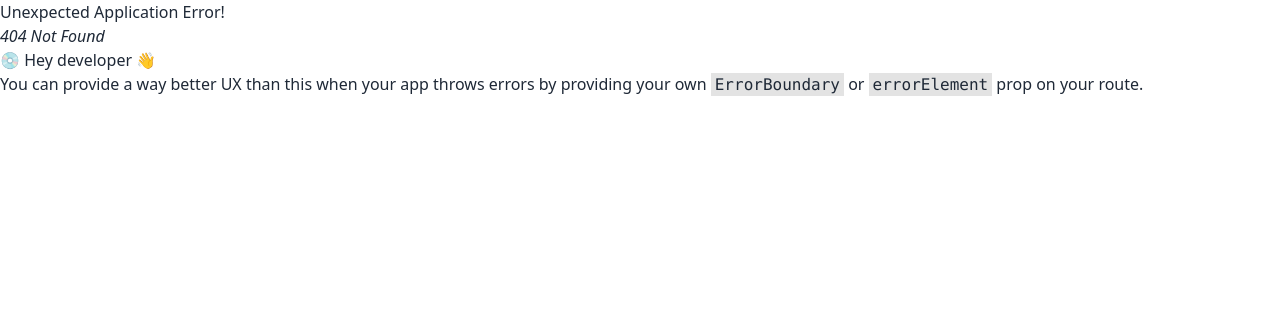
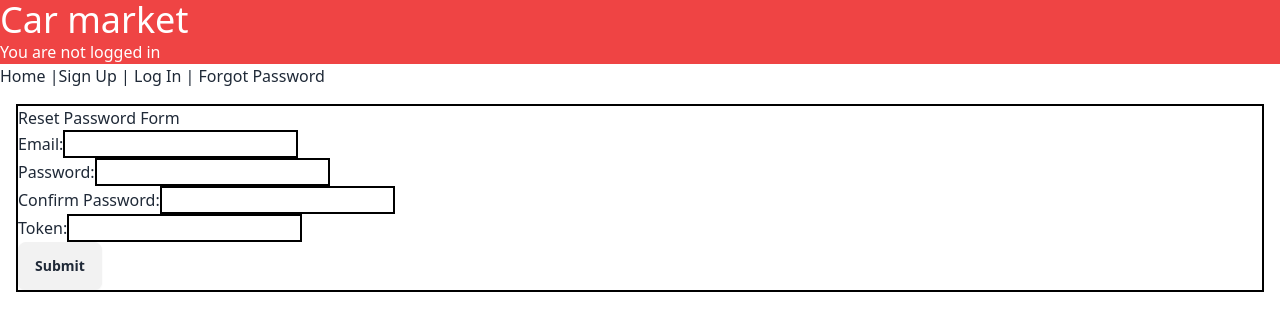
Before and after one commit to Duje0801/car-market, a React (Vite) app in the folder client/: page /resetPassword in a window 1280 px wide. Before the commit this address had no page. Shown: the top 330 px of the page. Built offline with nearby package versions, Linux system fonts and the light colour scheme.

Commit message:
added: reset password component (FE), button redirection after email confirmation in forgot password component (FE), reset password function with route (BE)

```diff
--- a/client/src/components/forgotPassword.tsx
+++ b/client/src/components/forgotPassword.tsx
@@ -2,6 +2,7 @@ import React, { FormEvent, useState } from "react";
 import { useSelector } from "react-redux";
 import { store } from "../store";
 import { Hourglass } from "react-loader-spinner";
+import { useNavigate } from "react-router-dom";
 import axios from "axios";
 
 export function ForgotPassword() {
@@ -16,6 +17,8 @@ export function ForgotPassword() {
   const { data, isChecked } = useSelector(
     (state: ReturnType<typeof store.getState>) => state.profile
   );
+
+  const navigate = useNavigate()
 
   //Form data states changes
   const handleChangeEmail = (event: React.ChangeEvent<HTMLInputElement>) => {
@@ -57,7 +60,9 @@ export function ForgotPassword() {
   };
 
   //Next step, password restarting
-  const handleClick = () => {};
+  const handleClick = () => {
+    navigate("/resetPassword")
+  };
 
   if (!isChecked) return <div>Loading...</div>;
   else if (data.username) return <div>You are already logged in!</div>;
--- /dev/null
+++ b/client/src/components/resetPassword.tsx
@@ -0,0 +1,170 @@
+import React, { FormEvent, useState } from "react";
+import { useNavigate } from "react-router-dom";
+import { useSelector } from "react-redux";
+import { store } from "../store";
+import { Hourglass } from "react-loader-spinner";
+import axios from "axios";
+
+export function ResetPassword() {
+  //Form data states
+  const [email, setEmail] = useState<string>("");
+  const [password, setPassword] = useState<string>("");
+  const [confirmPassword, setConfirmPassword] = useState<string>("");
+  const [token, setToken] = useState<string>("");
+
+  //Other states
+  const [isSaving, setIsSaving] = useState<boolean>(false);
+  const [error, setError] = useState<string>("");
+
+  const { data, isChecked } = useSelector(
+    (state: ReturnType<typeof store.getState>) => state.profile
+  );
+
+  const navigate = useNavigate();
+
+  const handleChangeEmail = (event: React.ChangeEvent<HTMLInputElement>) => {
+    setEmail(event.target.value);
+  };
+
+  const handleChangePassword = (event: React.ChangeEvent<HTMLInputElement>) => {
+    setPassword(event.target.value);
+  };
+
+  const handleChangeConfirmPassword = (
+    event: React.ChangeEvent<HTMLInputElement>
+  ) => {
+    setConfirmPassword(event.target.value);
+  };
+
+  const handleChangeToken = (event: React.ChangeEvent<HTMLInputElement>) => {
+    setToken(event.target.value);
+  };
+
+  //Submit function
+  const handleSubmit = async (e: FormEvent) => {
+    e.preventDefault();
+
+    setIsSaving(true);
+
+    if (password !== confirmPassword) {
+      setPassword("");
+      setConfirmPassword("");
+      setToken("");
+      setIsSaving(false);
+      setError("Passwords must be identical");
+      return;
+    }
+
+    try {
+      const data = new FormData();
+      data.append("email", email);
+      data.append("password", password);
+      data.append("confirmPassword", confirmPassword);
+      data.append("token", token);
+
+      await axios.post(
+        "http://localhost:4000/api/v1/user/resetPassword",
+        data,
+        {
+          headers: {
+            "Content-Type": "application/json",
+          },
+        }
+      );
+      navigate("/");
+    } catch (error: any) {
+      if (
+        error?.response?.data?.status === "fail" &&
+        typeof error?.response?.data?.message === `string`
+      ) {
+        setError(error.response.data.message);
+      } else {
+        setError("Something went wrong, please try again later.");
+      }
+      setPassword("");
+      setConfirmPassword("");
+      setToken("");
+      setIsSaving(false);
+    }
+  };
+
+  if (!isChecked) return <div>Loading...</div>;
+  else if (data.username) return <div>You are already logged in!</div>;
+  else
+    return (
+      <>
+        <form onSubmit={handleSubmit} className="border-2 border-black m-4">
+          <p>Reset Password Form</p>
+          {error && <p className="text-red-500">{error}</p>}
+          <div>
+            <label htmlFor="emailField">Email:</label>
+            <input
+              type="email"
+              maxLength={40}
+              id="emailField"
+              value={email}
+              onChange={handleChangeEmail}
+              className="border-2 border-black"
+              required
+            />
+          </div>
+          <div>
+            <label htmlFor="passwordField">Password:</label>
+            <input
+              type="password"
+              minLength={9}
+              maxLength={20}
+              id="passwordField"
+              value={password}
+              onChange={handleChangePassword}
+              className="border-2 border-black"
+              required
+            />{" "}
+          </div>
+          <div>
+            <label htmlFor="confirmPasswordField">Confirm Password:</label>
+            <input
+              type="password"
+              minLength={9}
+              maxLength={20}
+              id="confirmPasswordField"
+              value={confirmPassword}
+              onChange={handleChangeConfirmPassword}
+              className="border-2 border-black"
+              required
+            />{" "}
+          </div>
+          <div>
+            <label htmlFor="tokenField">Token:</label>
+            <input
+              type="password"
+              minLength={1}
+              maxLength={20}
+              id="tokenField"
+              value={token}
+              onChange={handleChangeToken}
+              className="border-2 border-black"
+              required
+            />{" "}
+          </div>
+
+          <div>
+            <button type="submit" className="btn">
+              Submit
+            </button>
+          </div>
+        </form>
+        {isSaving && (
+          <Hourglass
+            visible={true}
+            height="80"
+            width="80"
+            ariaLabel="hourglass-loading"
+            wrapperStyle={{}}
+            wrapperClass=""
+            colors={["#306cce", "#72a1ed"]}
+          />
+        )}
+      </>
+    );
+}
--- a/client/src/main.tsx
+++ b/client/src/main.tsx
@@ -11,6 +11,7 @@ import { App } from "./App.tsx";
 import { SignUp } from "./components/signUp.tsx";
 import { LogIn } from "./components/logIn.tsx";
 import { ForgotPassword } from "./components/forgotPassword.tsx";
+import { ResetPassword } from "./components/resetPassword.tsx";
 import "./index.css";
 
 const router = createBrowserRouter(
@@ -19,6 +20,7 @@ const router = createBrowserRouter(
       <Route path="/signUp" element={<SignUp />} />
       <Route path="/logIn" element={<LogIn />} />
       <Route path="/forgotPassword" element={<ForgotPassword />} />
+      <Route path="/resetPassword" element={<ResetPassword />} />
     </Route>
   )
 );
```
Also changed, not shown: 2 other files (tests, documents, lock files or other folders).
